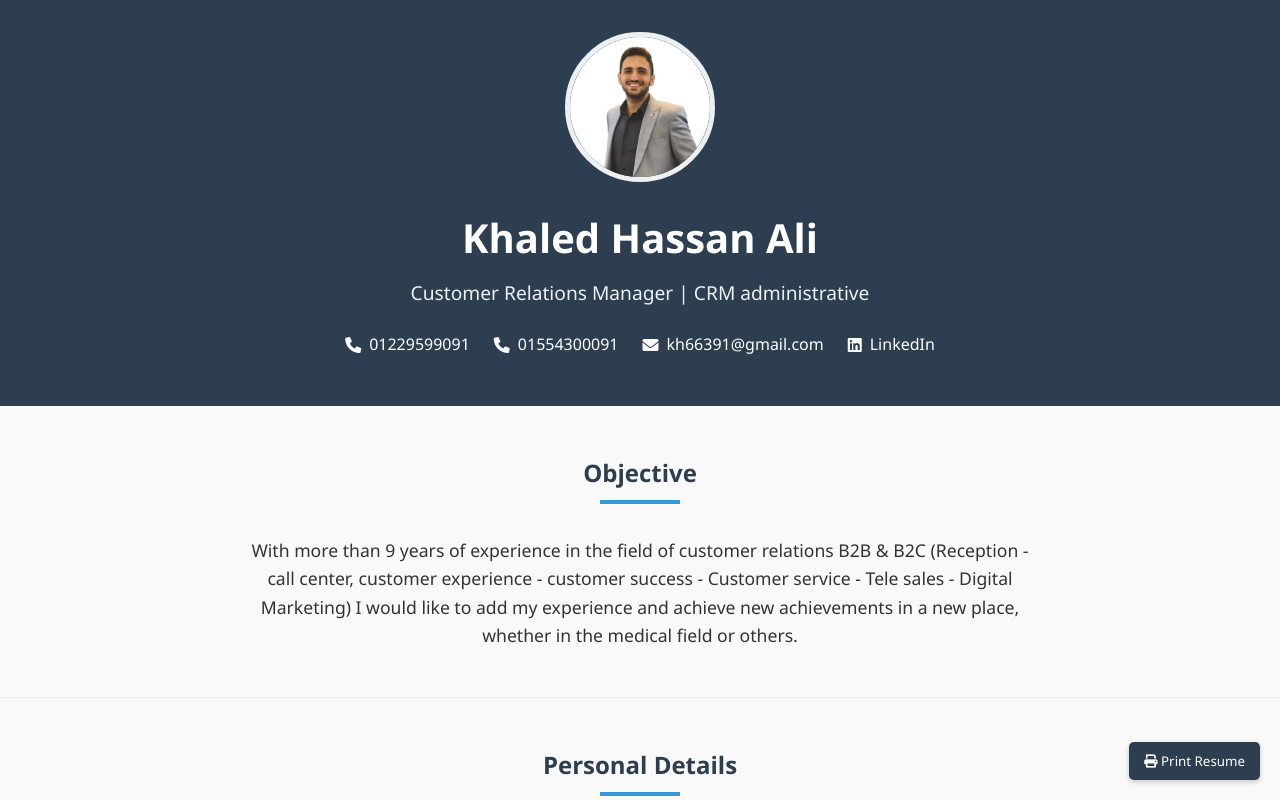
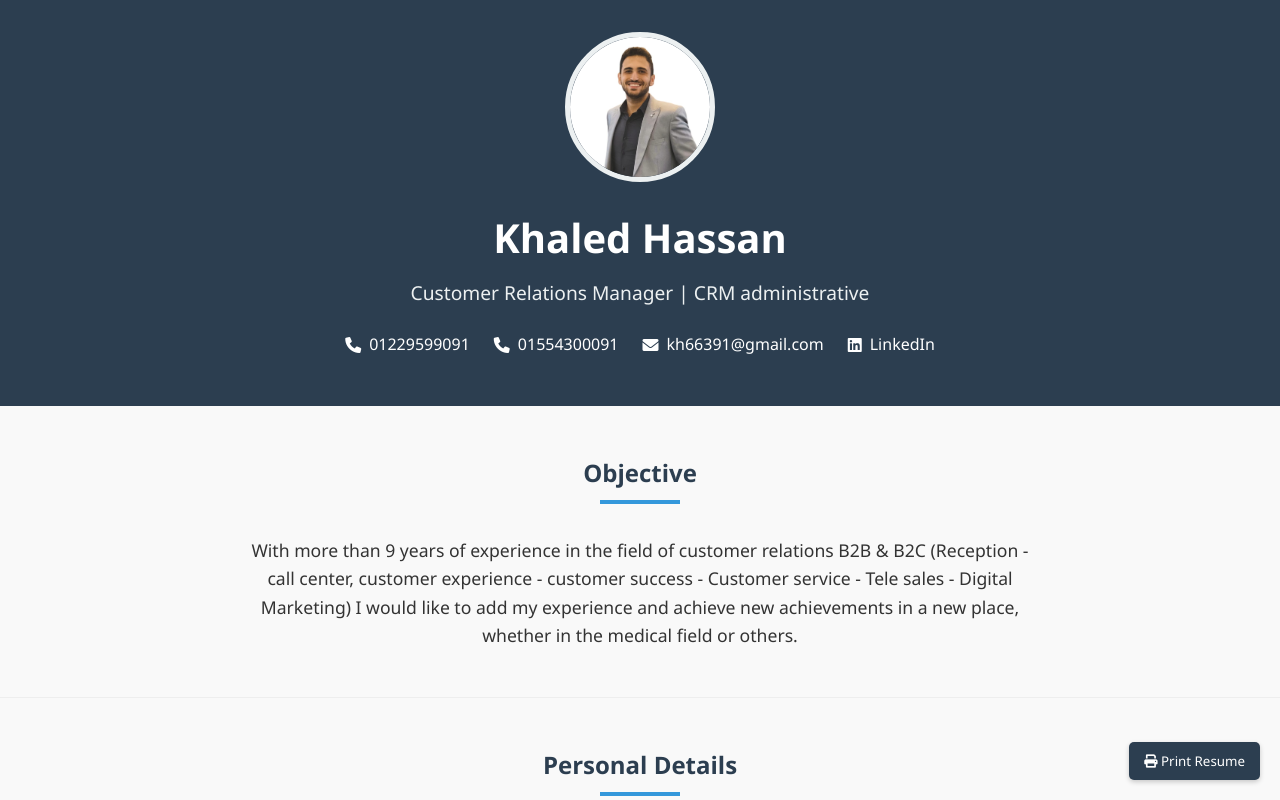
Before and after one commit to Amr-Hassan825/khaled-portfolio, a plain HTML site: page index.html in a window 1280 px wide. Shown: the top 800 px of the page. Drawn offline with Linux system fonts and the light colour scheme.

Commit message:
Update index.html

```diff
--- a/index.html
+++ b/index.html
@@ -3,7 +3,7 @@
 <head>
     <meta charset="UTF-8">
     <meta name="viewport" content="width=device-width, initial-scale=1.0">
-    <title>Khaled Hassan Ali - Professional Portfolio</title>
+    <title>Khaled Hassan  - Professional Portfolio</title>
     <style>
         :root {
             --primary-color: #3498db;
@@ -413,7 +413,7 @@
     <header>
         <div class="container">
             <img src="./img/f27ed4da-7e17-4f47-9b86-89a8a44aa569.jpeg" alt="Khaled Hassan Ali" class="profile-img">
-            <h1>Khaled Hassan Ali</h1>
+            <h1>Khaled Hassan</h1>
             <p class="subtitle">Customer Relations Manager | CRM administrative</p>
             <div class="contact-info">
                 <a href="tel:+201229599091"><i class="fas fa-phone"></i> 01229599091</a>
```
